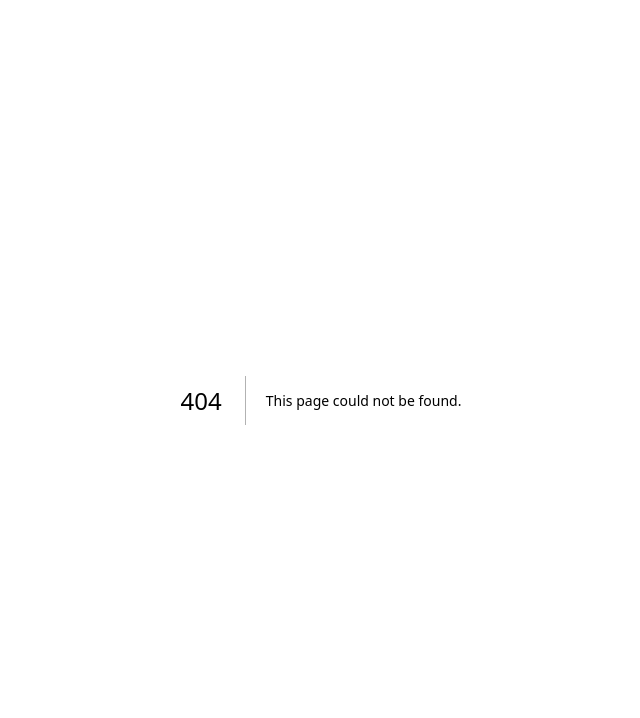
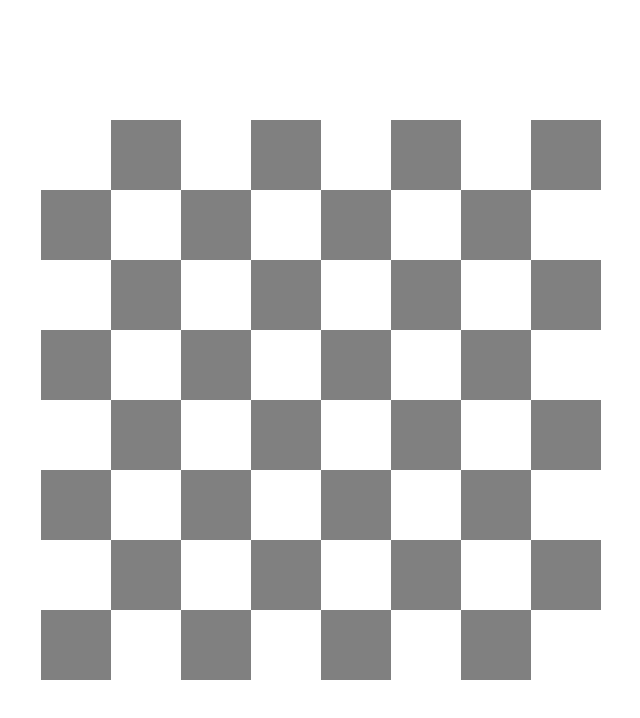
Before and after one commit to douglimaonline/JavaScript, a Next.js app in the folder Curso-nextjs/exercises/: page /chess/chessBoard in a window 1280 px wide. Before the commit this address had no page. Shown: the top 718 px of the page, without its empty margins (319-959 px from the left). Built offline with nearby package versions, Linux system fonts and the light colour scheme.

Commit message:
Chess Board Exercise

```diff
--- /dev/null
+++ b/Curso-nextjs/exercises/pages/chess/chessBoard.jsx
@@ -0,0 +1,57 @@
+export default function chessBoard() {
+  return (
+    <div
+      style={{
+        display: 'flex',
+        height: '100vh',
+        justifyContent: 'center',
+        alignContent: 'center',
+        flexWrap: 'wrap',
+      }}
+    >
+      <div>{gridGenerate()}</div>
+    </div>
+  )
+
+  function rowGenerate(x) {
+    let row = []
+    for (let i = 1; i <= 4; i++) {
+      if (x % 2 == 0) {
+        row.push(
+          <>
+            <div
+              style={{ background: 'gray', width: '70px', height: '70px' }}
+            ></div>
+            <div
+              style={{ background: 'white', width: '70px', height: '70px' }}
+            ></div>
+          </>
+        )
+      } else {
+        row.push(
+          <>
+            <div
+              style={{ background: 'white', width: '70px', height: '70px' }}
+            ></div>
+            <div
+              style={{ background: 'gray', width: '70px', height: '70px' }}
+            ></div>
+          </>
+        )
+      }
+    }
+    return row
+  }
+
+  function gridGenerate() {
+    let grid = []
+    for (let i = 1; i <= 8; i++) {
+      grid.push(
+        <div>
+          <div style={{ display: 'flex' }}>{rowGenerate(i)}</div>
+        </div>
+      )
+    }
+    return grid
+  }
+}
```
